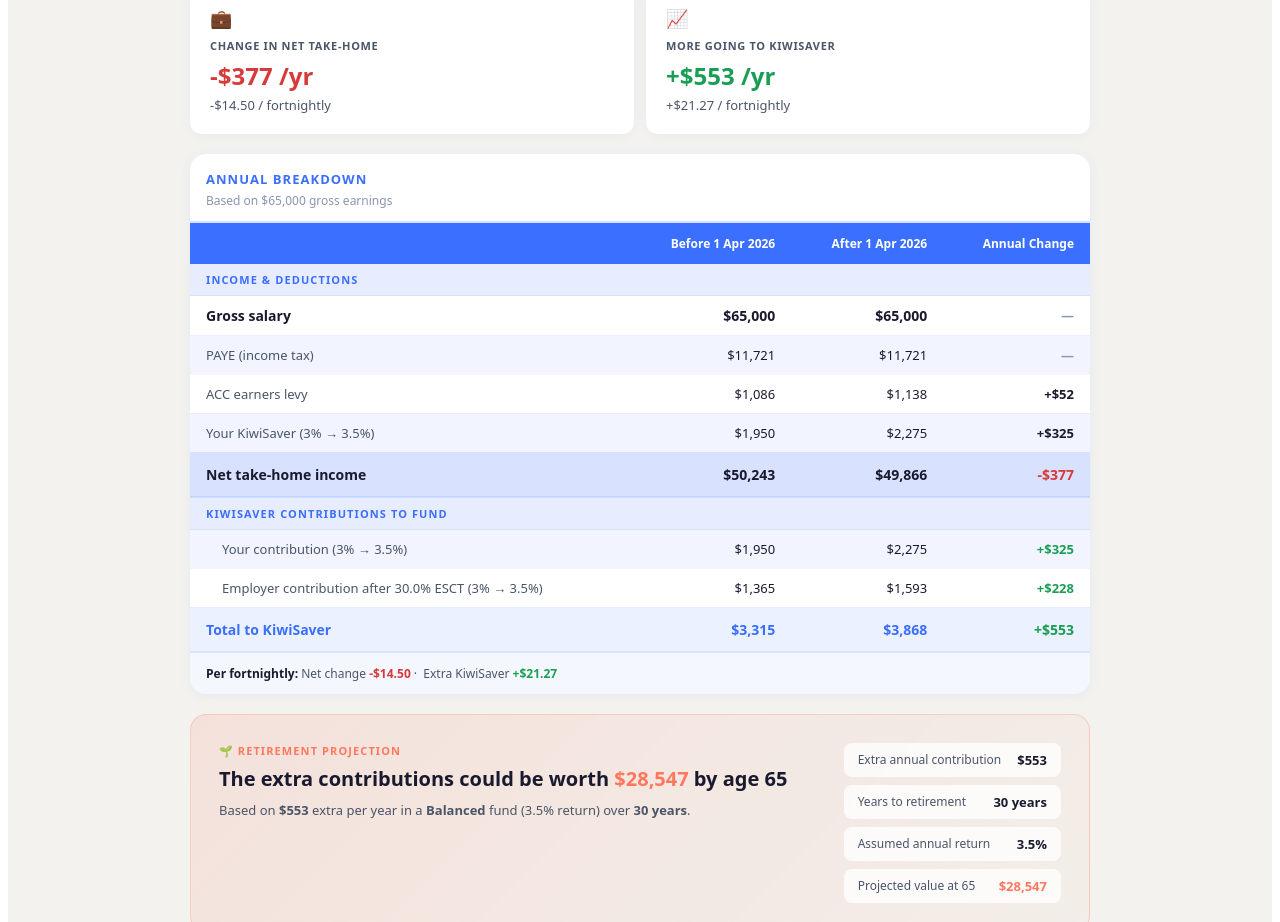
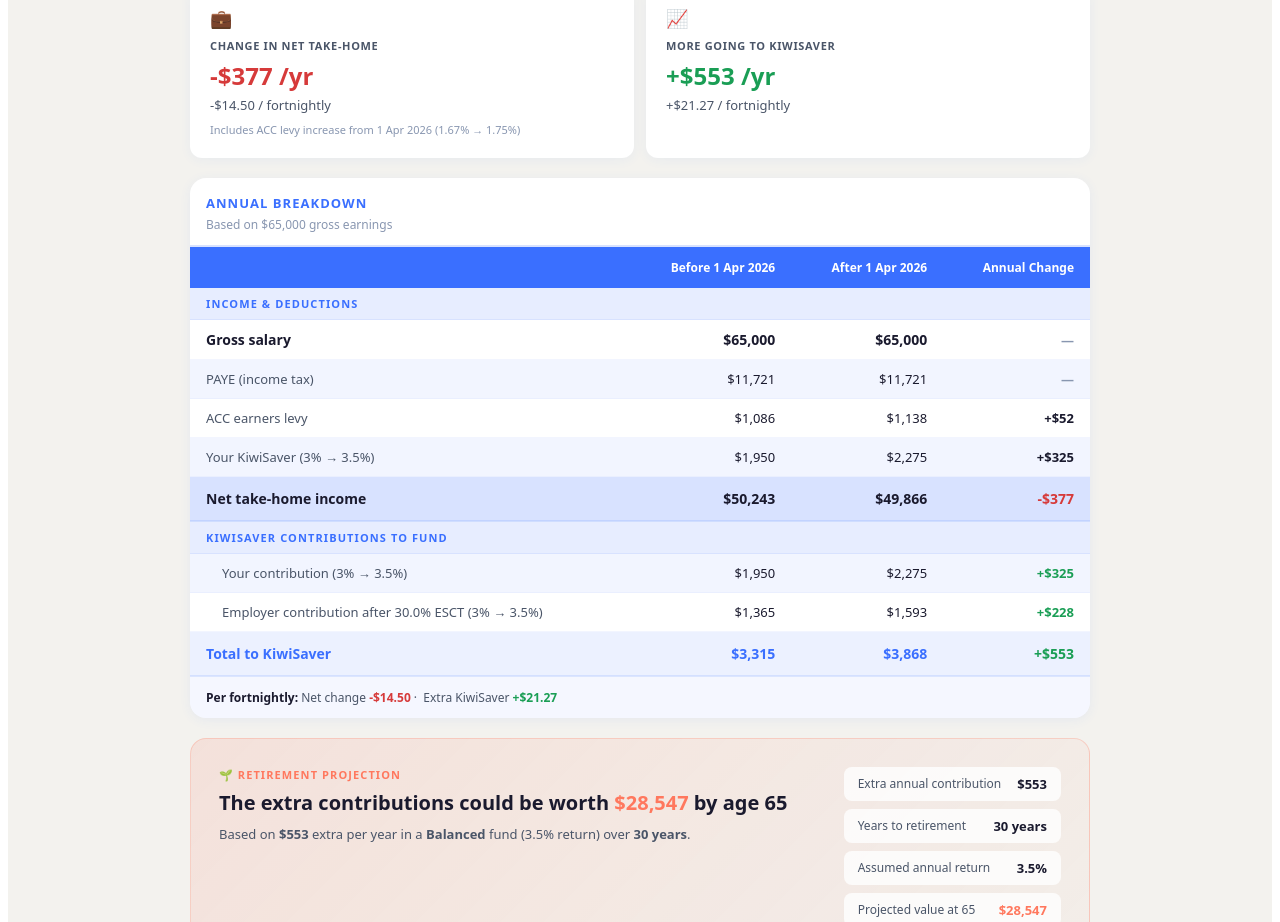
Before and after one commit to gocrayon/kiwisaver-estimator, a React (Vite) app: page / in a window 1280 px wide. Shown: the part 800-1722 px from the top of the page. Built offline with nearby package versions, Linux system fonts and the light colour scheme.

Commit message:
Update App.jsx
Added note about ACC changing

```diff
--- a/src/App.jsx
+++ b/src/App.jsx
@@ -193,6 +193,7 @@ export default function KiwiSaverEstimator() {
                 <div style={{fontSize:11,fontWeight:600,color:C.mid,letterSpacing:"0.06em",textTransform:"uppercase",marginBottom:6}}>{m.label}</div>
                 <div style={{fontSize:24,fontWeight:700,color}}>{m.annual>0.5?"+":""}{nzd(m.annual)} /yr</div>
                 <div style={{fontSize:13,color:C.mid,marginTop:4}}>{m.percycle>0.5?"+":""}{nzd2(m.percycle)} / {cycle.toLowerCase()}</div>
+                {i===0 && <div style={{fontSize:11,color:C.light,marginTop:8,lineHeight:1.5}}>Includes ACC levy increase from 1 Apr 2026 (1.67% → 1.75%)</div>}
               </div>
             );
           })}
```
